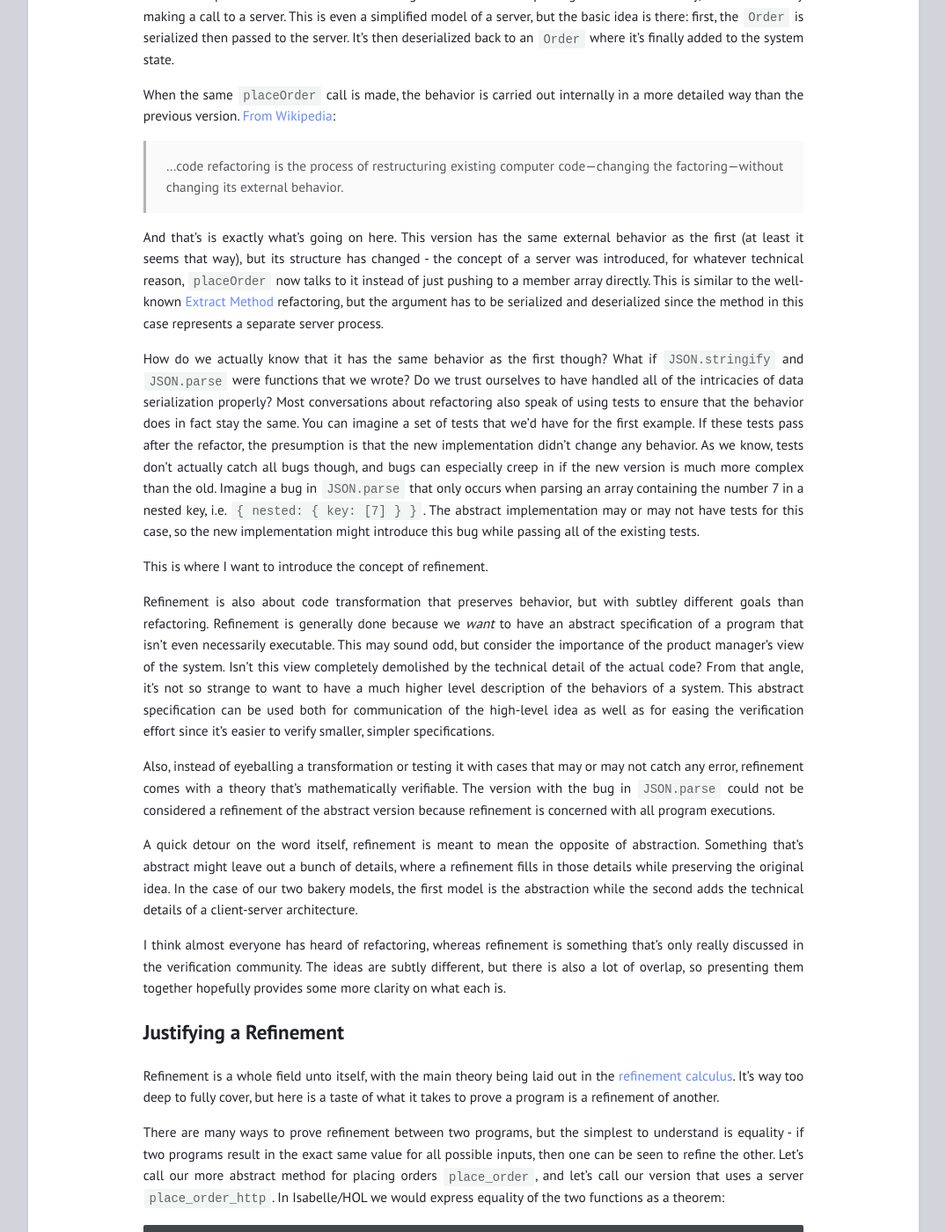
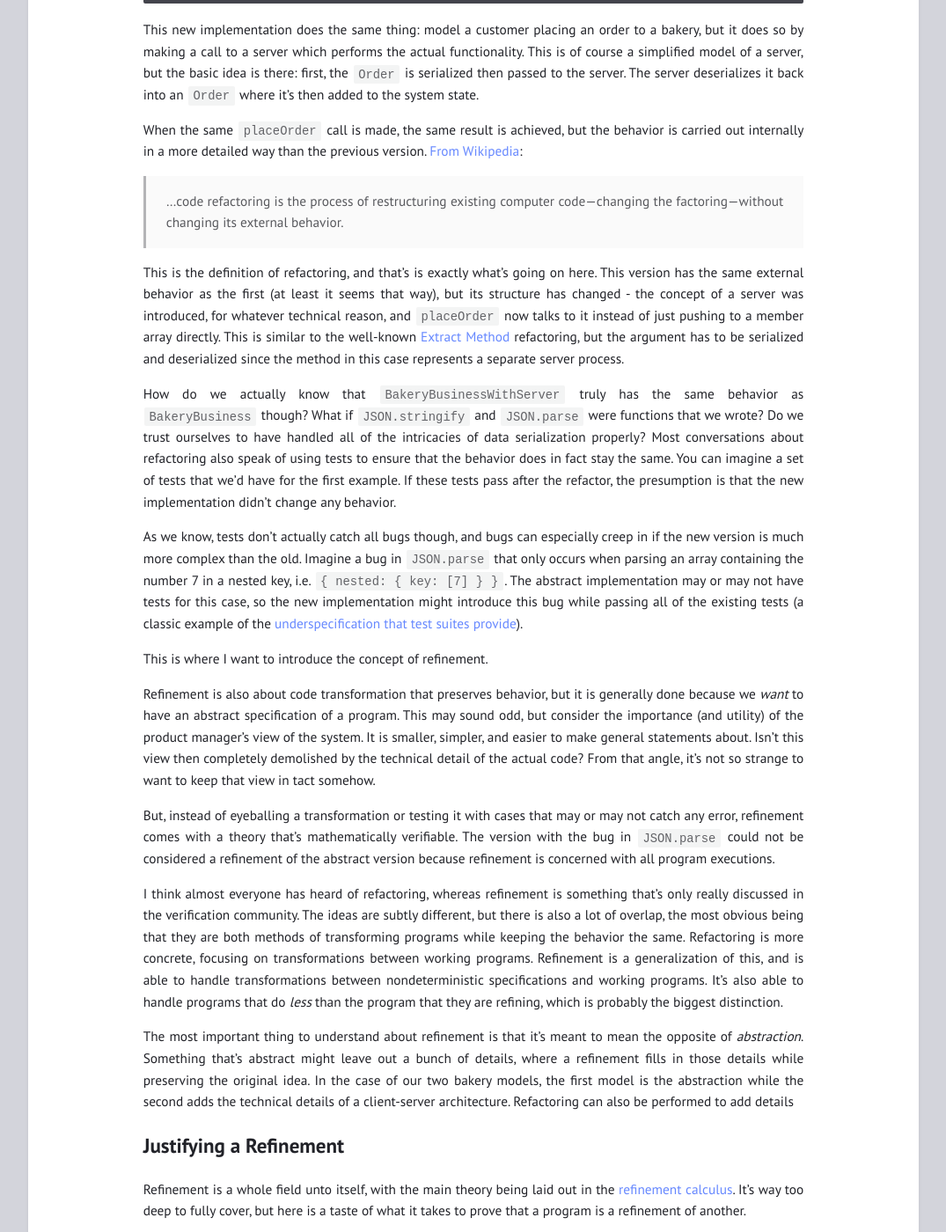
Before and after one commit to amw-zero/concerning_quality, a Jekyll site: the page built from _posts/2021-11-25-refactor-refinement.md, in a window 1280 px wide and 1400 px high, scrolled down 2615 px. Shown: the whole window at 88% size, without its empty margins (102-1177 px from the left). Built offline with Jekyll 4.4.1, drawn with Linux system fonts in a browser that asks for light colours; some of the changed text lies outside the part shown.

Commit message:
Going to change to just refinement

```diff
--- a/_posts/2021-11-25-refactor-refinement.md
+++ b/_posts/2021-11-25-refactor-refinement.md
@@ -1,11 +1,13 @@
 ---
 layout: post
-title: 'Refactoring as Refinement: Formalizing the Simplicity Underneath Distributed Programs'
+title: 'Refinement: Formalizing the Simplicity Underneath Distributed Programs'
 tags: formal_verification refinement formal_specification
 author: Alex Weisberger
 ---
 
-"Real world" software is large, messy, and full of detail. A customer might just want to store and retrieve their data, but those simple requirements can get lost in the sea of programming language semantics, libraries, frameworks, databases, Internet protocols, serialization formats, performance optimizations, security hardening, auditability, monitorability, asynchronicity, etc., etc., ad infinitum. We should always try to simplify our stack, but practical computation is optimization to an extent - how would you like to use a logically correct user interface where each interaction takes 10 seconds to give feedback?
+*Remove refactoring*
+
+"Real world" software is large, messy, and full of detail. A customer might just want to store and retrieve their data, but those simple requirements can get lost in the sea of programming language semantics, libraries, frameworks, databases, Internet protocols, serialization formats, performance optimizations, security hardening, auditability, monitorability, asynchronicity, etc., etc., ad infinitum. We should always try to simplify our stack, but practical computation is optimization to an extent - how would you like to use a logically correct application where each interaction takes 10 seconds to give feedback?
 
 To really understand this difference between functional and non-functional requirements, let's look at two related concepts: refactoring and refinement. These are the fundamental concepts behind behavior-preserving program transformation, but whereas refactoring is informal and intuitive, refinement is formal and verifiable.
 
@@ -20,13 +22,11 @@
 
 Here's an example of something they would say:
 
-> Bakers are telling us that they keep burning their biscuits while they're on the phone taking people's orders. They want a self-service order platform so they can spend less time on the phone and more time baking. Their customers should be allowed to place and track orders. The bakers want to be able to see their upcoming orders so they can prioritize their work. With this in place, they'll lower their percentage of burnt biscuits (PBB) and they'll have no problem signing up for our service contract.
+> Bakers are telling us that they keep burning their biscuits while they're on the phone taking people's orders. They want a self-service order platform so they can spend less time on the phone and more time baking. If their customers can place and track their own orders, the bakers could see their upcoming orders and prioritize their work with fewer phone calls. With this in place, they'll lower their percentage of burnt biscuits (PBB) and they'll have no problem signing up for our service contract.
 
 PMs think and speak about things that happen in the physical world. In the bakery example, they'd speak of bakers, biscuits, customers, and orders. They'd speak about the process of customers placing orders and how the bakers view and fulfill them. PMs live in the _problem domain_ - the sphere of activity of a particular business, field, or anything that we want to model as a computer program.
 
-At some point, we have to actually encode these activities as a program, and this is where the abstraction level changes. No longer are we only concerned with the abstract nouns and verbs of the problem domain, but we also have to worry about concrete technologies and user experiences. Bakers would never ask for a relational database to solve their problem, but here is where we have to think about it.
-
-Let's make this more concrete with some code. Here's a small subset of  the bakery behavior back at the level of abstraction in the problem domain:
+Let's make this more concrete with some code. Here's a small subset of the bakery behavior at the level of abstraction of the problem domain:
 
 
 {% highlight typescript %}
@@ -56,11 +56,13 @@
 
 We have an `Order` type, a `BakeryBusiness` class which maintains the state of orders, and the `placeOrder` method which adds to the current state of `Orders`. There's no user interface, server, database, or anything like that, just some behavior modeled as data and operations on it. A customer placing an order in real life is modeled by instantiating a `BakeryBusiness` and calling the `placeOrder` method on it, as shown.
 
-This is about all that a PM would care about.
+This simple abstract data type captures the activity of the problem domain, but could never be deployed as a real system.
 
 # Refactoring and Refinement
 
-Here is some code that is less abstract, more specific, but providing the same external behavior as the previous example:
+At some point, we have to actually encode these activities as a deployable application though, and this is where the abstraction level changes. No longer are we only concerned with the abstract nouns and verbs of the problem domain, but we also have to worry about concrete technologies, user experiences, performance, and security. Here's where we need to think about things like relational databases, client-server architecture, and user authentication.
+
+Let's focus on client-server separation to begin with:
 
 {% highlight typescript %}
 class BakeryBusinessWithServer {
@@ -86,29 +88,31 @@
 });
 {% endhighlight %}
 
-This new implementation does the same thing: model a customer placing an order to a bakery, but it does so by making a call to a server. This is even a simplified model of a server, but the basic idea is there: first, the `Order` is serialized then passed to the server. It's then deserialized back to an `Order` where it's finally added to the system state.
+This new implementation does the same thing: model a customer placing an order to a bakery, but it does so by making a call to a server which performs the actual functionality. This is of course a simplified model of a server, but the basic idea is there: first, the `Order` is serialized then passed to the server. The server deserializes it back into an `Order` where it's then added to the system state.
 
-When the same `placeOrder` call is made, the behavior is carried out internally in a more detailed way than the previous version. [From Wikipedia](https://en.wikipedia.org/wiki/Code_refactoring):
+When the same `placeOrder` call is made, the same result is achieved, but the behavior is carried out internally in a more detailed way than the previous version. [From Wikipedia](https://en.wikipedia.org/wiki/Code_refactoring):
 
 > ...code refactoring is the process of restructuring existing computer code—changing the factoring—without changing its external behavior.
 
-And that's is exactly what's going on here. This version has the same external behavior as the first (at least it seems that way), but its structure has changed - the concept of a server was introduced, for whatever technical reason, `placeOrder` now talks to it instead of just pushing to a member array directly. This is similar to the well-known [Extract Method](https://refactoring.guru/extract-method) refactoring, but the argument has to be serialized and deserialized since the method in this case represents a separate server process.
+This is the definition of refactoring, and that's is exactly what's going on here. This version has the same external behavior as the first (at least it seems that way), but its structure has changed - the concept of a server was introduced, for whatever technical reason, and `placeOrder` now talks to it instead of just pushing to a member array directly. This is similar to the well-known [Extract Method](https://refactoring.guru/extract-method) refactoring, but the argument has to be serialized and deserialized since the method in this case represents a separate server process.
 
-How do we actually know that it has the same behavior as the first though? What if `JSON.stringify` and `JSON.parse` were functions that we wrote? Do we trust ourselves to have handled all of the intricacies of data serialization properly? Most conversations about refactoring also speak of using tests to ensure that the behavior does in fact stay the same. You can imagine a set of tests that we'd have for the first example. If these tests pass after the refactor, the presumption is that the new implementation didn't change any behavior. As we know, tests don't actually catch all bugs though, and bugs can especially creep in if the new version is much more complex than the old. Imagine a bug in `JSON.parse` that only occurs when parsing an array containing the number 7 in a nested key, i.e. `{ nested: { key: [7] } }`. The abstract implementation may or may not have tests for this case, so the new implementation might introduce this bug while passing all of the existing tests.
+How do we actually know that `BakeryBusinessWithServer` truly has the same behavior as `BakeryBusiness` though? What if `JSON.stringify` and `JSON.parse` were functions that we wrote? Do we trust ourselves to have handled all of the intricacies of data serialization properly? Most conversations about refactoring also speak of using tests to ensure that the behavior does in fact stay the same. You can imagine a set of tests that we'd have for the first example. If these tests pass after the refactor, the presumption is that the new implementation didn't change any behavior.
+
+As we know, tests don't actually catch all bugs though, and bugs can especially creep in if the new version is much more complex than the old. Imagine a bug in `JSON.parse` that only occurs when parsing an array containing the number 7 in a nested key, i.e. `{ nested: { key: [7] } }`. The abstract implementation may or may not have tests for this case, so the new implementation might introduce this bug while passing all of the existing tests (a classic example of the [underspecification that test suites provide]({% post_url 2021-10-06-misspecification %})).
 
 This is where I want to introduce the concept of refinement.
 
-Refinement is also about code transformation that preserves behavior, but with subtley different goals than refactoring. Refinement is generally done because we _want_ to have an abstract specification of a program that isn't even necessarily executable. This may sound odd, but consider the importance of the product manager's view of the system. Isn't this view completely demolished by the technical detail of the actual code? From that angle, it's not so strange to want to have a much higher level description of the behaviors of a system. This abstract specification can be used both for communication of the high-level idea as well as for easing the verification effort since it's easier to verify smaller, simpler specifications.
+Refinement is also about code transformation that preserves behavior, but it is generally done because we _want_ to have an abstract specification of a program. This may sound odd, but consider the importance (and utility) of the product manager's view of the system. It is smaller, simpler, and easier to make general statements about. Isn't this view then completely demolished by the technical detail of the actual code? From that angle, it's not so strange to want to keep that view in tact somehow.
 
-Also, instead of eyeballing a transformation or testing it with cases that may or may not catch any error, refinement comes with a theory that's mathematically verifiable. The version with the bug in `JSON.parse` could not be considered a refinement of the abstract version because refinement is concerned with all program executions.
+But, instead of eyeballing a transformation or testing it with cases that may or may not catch any error, refinement comes with a theory that's mathematically verifiable. The version with the bug in `JSON.parse` could not be considered a refinement of the abstract version because refinement is concerned with all program executions.
 
-A quick detour on the word itself, refinement is meant to mean the opposite of abstraction. Something that's abstract might leave out a bunch of details, where a refinement fills in those details while preserving the original idea. In the case of our two bakery models, the first model is the abstraction while the second adds the technical details of a client-server architecture.
+I think almost everyone has heard of refactoring, whereas refinement is something that's only really discussed in the verification community. The ideas are subtly different, but there is also a lot of overlap, the most obvious being that they are both methods of transforming programs while keeping the behavior the same. Refactoring is more concrete, focusing on transformations between working programs. Refinement is a generalization of this, and is able to handle transformations between nondeterministic specifications and working programs. It's also able to handle programs that do _less_ than the program that they are refining, which is probably the biggest distinction.
 
-I think almost everyone has heard of refactoring, whereas refinement is something that's only really discussed in the verification community. The ideas are subtly different, but there is also a lot of overlap, so presenting them together hopefully provides some more clarity on what each is.
+The most important thing to understand about refinement is that it's meant to mean the opposite of _abstraction_. Something that's abstract might leave out a bunch of details, where a refinement fills in those details while preserving the original idea. In the case of our two bakery models, the first model is the abstraction while the second adds the technical details of a client-server architecture. Refactoring can also be performed to add details
 
 # Justifying a Refinement
 
-Refinement is a whole field unto itself, with the main theory being laid out in the [refinement calculus](https://lara.epfl.ch/w/_media/sav08:backwright98refinementcalculus.pdf). It's way too deep to fully cover, but here is a taste of what it takes to prove a program is a refinement of another.
+Refinement is a whole field unto itself, with the main theory being laid out in the [refinement calculus](https://lara.epfl.ch/w/_media/sav08:backwright98refinementcalculus.pdf). It's way too deep to fully cover, but here is a taste of what it takes to prove that a program is a refinement of another.
 
 There are many ways to prove refinement between two programs, but the simplest to understand is equality - if two programs result in the exact same value for all possible inputs, then one can be seen to refine the other. Let's call our more abstract method for placing orders `place_order`, and let's call our version that uses a server `place_order_http`. In Isabelle/HOL we would express equality of the two functions as a theorem:
 
```
